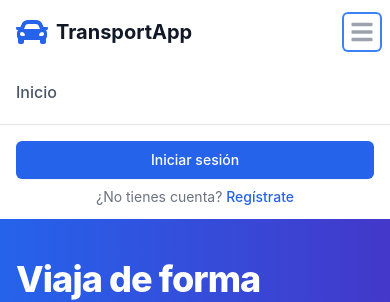
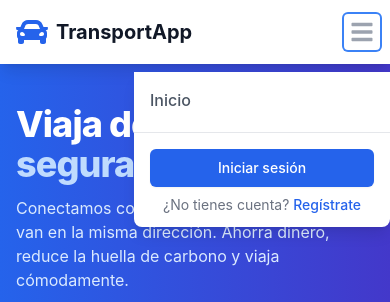
Before and after one commit to Pachodev77/transportapp, a React (Vite) app in the folder frontend/: page / in a window 390 px wide. Both pictures are taken after a click on the button "Abrir menú principal". Shown: the top 302 px of the page. Built offline with nearby package versions, Linux system fonts and the light colour scheme; no server answers.

Commit message:
Improve mobile menu positioning and appearance

```diff
--- a/frontend/src/components/Navbar.jsx
+++ b/frontend/src/components/Navbar.jsx
@@ -18,8 +18,8 @@ export default function Navbar() {
   };
 
   return (
-    <nav className="bg-white shadow-lg">
-      <div className="max-w-7xl mx-auto px-4 sm:px-6 lg:px-8">
+    <nav className="bg-white shadow-lg fixed w-full z-40">
+      <div className="max-w-7xl mx-auto px-4 sm:px-6 lg:px-8 relative">
         <div className="flex justify-between h-16">
           <div className="flex items-center">
             <Link to="/" className="flex-shrink-0 flex items-center">
@@ -102,7 +102,7 @@ export default function Navbar() {
           </div>
 
           {/* Mobile menu button */}
-          <div className="-mr-2 flex items-center md:hidden">
+          <div className="-mr-2 flex items-center md:hidden relative">
             <button
               onClick={() => setIsOpen(!isOpen)}
               className="inline-flex items-center justify-center p-2 rounded-md text-gray-400 hover:text-gray-500 hover:bg-gray-100 focus:outline-none focus:ring-2 focus:ring-inset focus:ring-blue-500"
@@ -116,8 +116,8 @@ export default function Navbar() {
 
       {/* Mobile menu */}
       {isOpen && (
-        <div className="md:hidden">
-          <div className="pt-2 pb-3 space-y-1">
+        <div className="md:hidden absolute right-0 z-50 mt-2 bg-white shadow-lg rounded-lg w-64">
+          <div className="pt-2 pb-3 space-y-1 bg-white w-64">
             <Link
               to="/"
               className="border-transparent text-gray-600 hover:bg-gray-50 hover:border-gray-300 hover:text-gray-800 block pl-3 pr-4 py-2 border-l-4 text-base font-medium"
@@ -135,9 +135,9 @@ export default function Navbar() {
               </Link>
             )}
           </div>
-          <div className="pt-4 pb-3 border-t border-gray-200">
+          <div className="pt-4 pb-3 border-t border-gray-200 px-4">
             {currentUser ? (
-              <div className="flex items-center px-4">
+              <div className="flex items-center">
                 <div className="flex-shrink-0">
                   <div className="h-10 w-10 rounded-full bg-blue-100 flex items-center justify-center text-blue-700">
                     <FaUser className="h-6 w-6" />
@@ -153,7 +153,7 @@ export default function Navbar() {
                 </div>
               </div>
             ) : (
-              <div className="space-y-2 px-4">
+              <div className="space-y-2">
                 <Link
                   to="/login"
                   className="w-full flex justify-center px-4 py-2 border border-transparent rounded-md shadow-sm text-sm font-medium text-white bg-blue-600 hover:bg-blue-700"
--- a/frontend/src/pages/LandingPage.jsx
+++ b/frontend/src/pages/LandingPage.jsx
@@ -180,7 +180,7 @@ function LandingPage() {
   ];
 
   return (
-    <div className="bg-white overflow-hidden">
+    <div className="bg-white overflow-hidden pt-16">
       {/* Navbar is already included in the Layout component */}
       {/* Hero Section */}
       <div className="relative bg-gradient-to-r from-blue-600 to-indigo-700 overflow-hidden">
```
